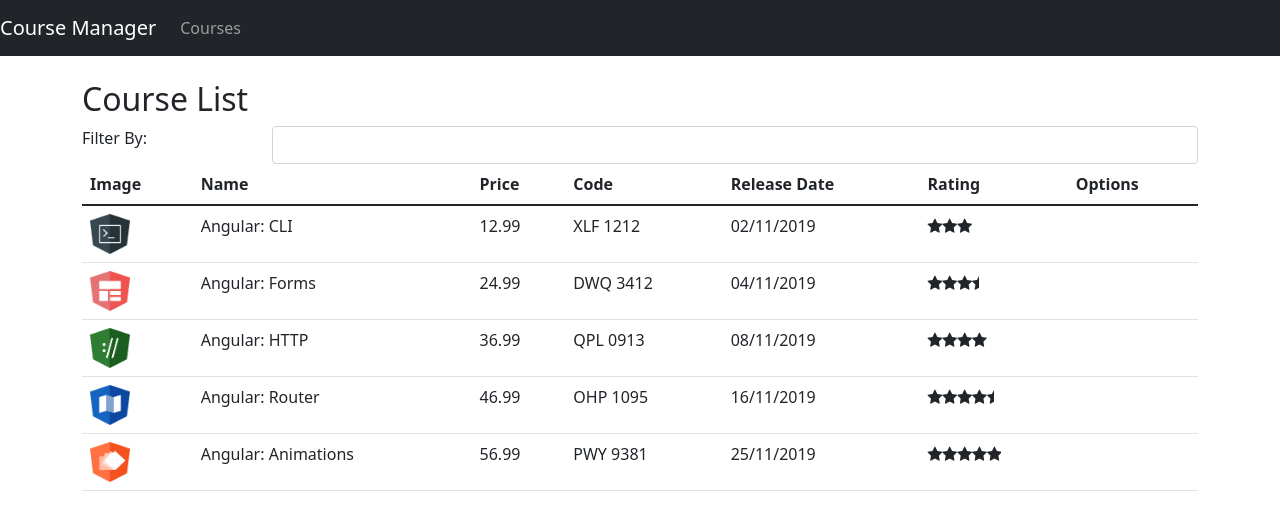
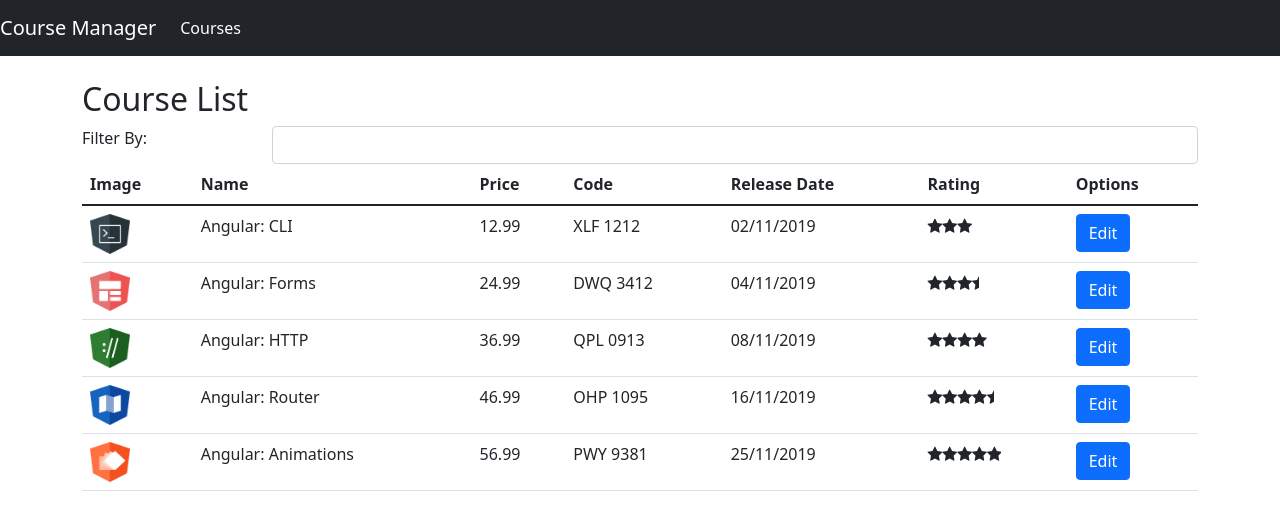
Before and after one commit to LUCKFBO/bootcamp-course-manager, an Angular app: page /courses in a window 1280 px wide. Shown: the top 530 px of the page. Built offline with nearby package versions, Linux system fonts and the light colour scheme.

Commit message:
Ativando rotas para acessar componentes

```diff
--- /dev/null
+++ b/src/app/courses/course-info.component.html
@@ -0,0 +1 @@
+<h2>Course Id = {{courseId}}</h2>
--- /dev/null
+++ b/src/app/courses/course-info.component.ts
@@ -0,0 +1,18 @@
+import { Component, OnInit } from "@angular/core";
+import { ActivatedRoute } from "@angular/router";
+
+@Component({
+    templateUrl: './course-info.component.html'
+})
+export class CourseInfoComponent implements OnInit{
+
+    courseId: number;
+
+    constructor(private activatedRoute: ActivatedRoute){}
+
+    ngOnInit(): void{
+        this.courseId = +this.activatedRoute.snapshot.paramMap.get('id');
+
+    }
+
+}
--- a/src/app/courses/course-list.component.html
+++ b/src/app/courses/course-list.component.html
@@ -28,7 +28,9 @@
             <td>
                 <app-star [rating]='course.rating'></app-star>
             </td>
-            <td></td>
+            <td>
+                <a [routerLink]="['/courses/info', course.id]" class="btn btn-primary">Edit</a>
+            </td>
         </tr>
     </tbody>
 
--- a/src/app/nav-bar/nav-bar.component.html
+++ b/src/app/nav-bar/nav-bar.component.html
@@ -1,5 +1,5 @@
 <nav class="navbar navbar-expand-lg navbar-dark bg-dark">
-  <a href="#" class="navbar-brand">Course Manager</a>
+  <a [routerLink]="['/courses']" class="navbar-brand">Course Manager</a>
 
   <button class="navbar-toggler" type="button" data-toggle="collapse" data-target="#navbarSupportedContent"
       aria-controls="navbarSupportedContent" aria-expanded="false" aria-label="Toggle navigation">
@@ -9,7 +9,7 @@
   <div class="collapse navbar-collapse" id="navbarSupportedContent">
       <ul class="navbar-nav mr-auto">
           <li class="nav-item">
-              <a href="#" routerLinkActive="active" class="nav-link">Courses</a>
+              <a [routerLink]="['/courses']" routerLinkActive="active" class="nav-link">Courses</a>
           </li>
       </ul>
   </div>
```
Also changed, not shown: src/app/app.module.ts (+9 -4 lines).
